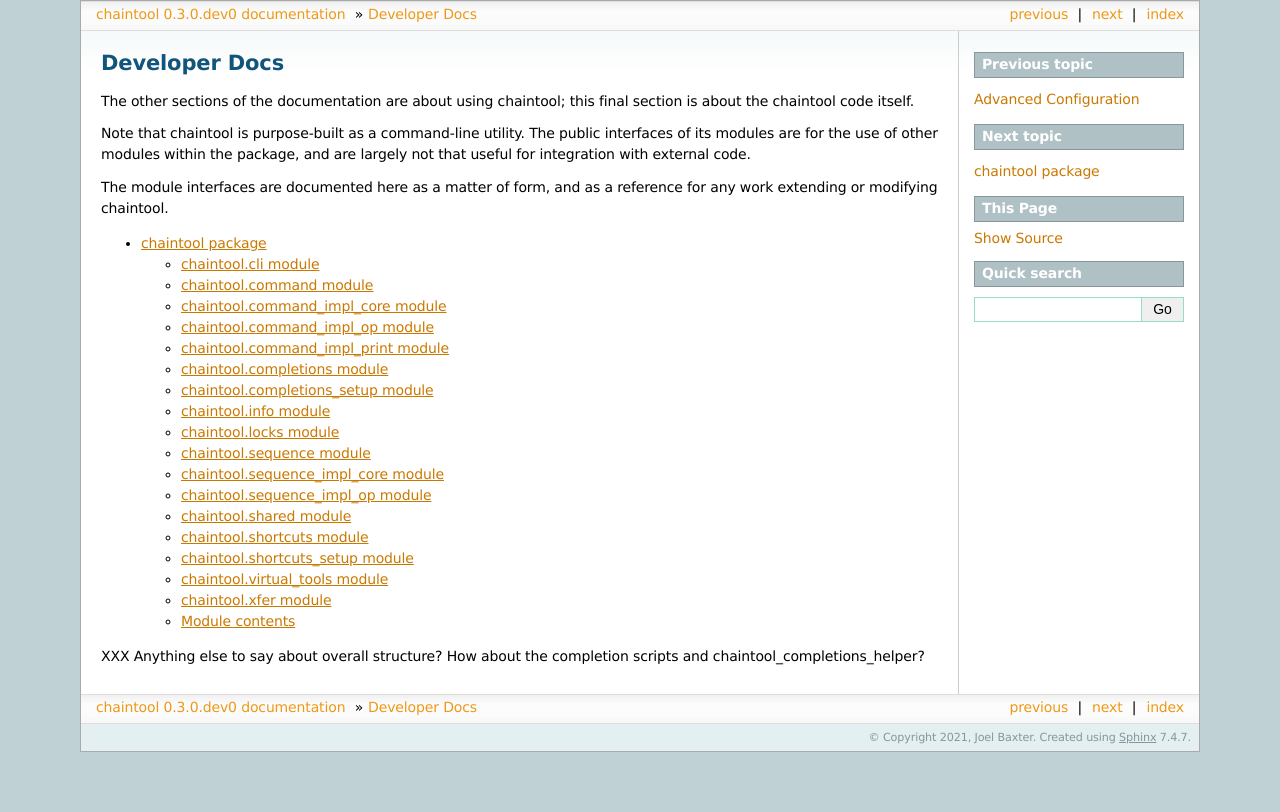
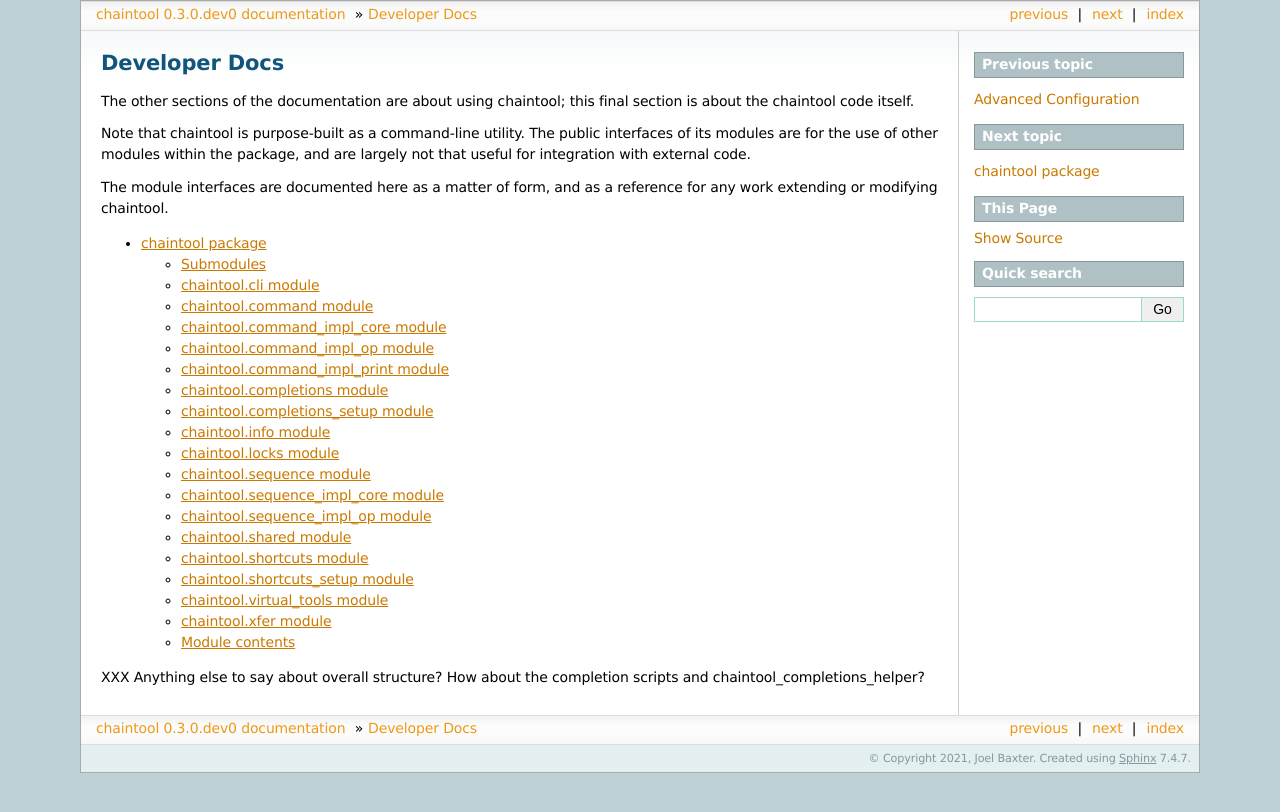
Before and after one commit to neogeographica/chaintool, a Sphinx documentation site: the page built from docs/developer-docs.rst, in a window 1280 px wide. Shown: the top 812 px of the page. Built offline with Sphinx 7.4.7, drawn with Linux system fonts in a browser that asks for light colours.

Commit message:
don't need to munge chaintool.rst anymore
We now have a search field in the sidebar. Also the "Submodules" is heading is fine, since there's a couple of top-level items now showing up under "Module content".

```diff
--- a/docs/chaintool.rst
+++ b/docs/chaintool.rst
@@ -1,7 +1,8 @@
 chaintool package
 =================
 
-:ref:`search`
+Submodules
+----------
 
 chaintool.cli module
 --------------------
```
Also changed, not shown: 1 other file.
